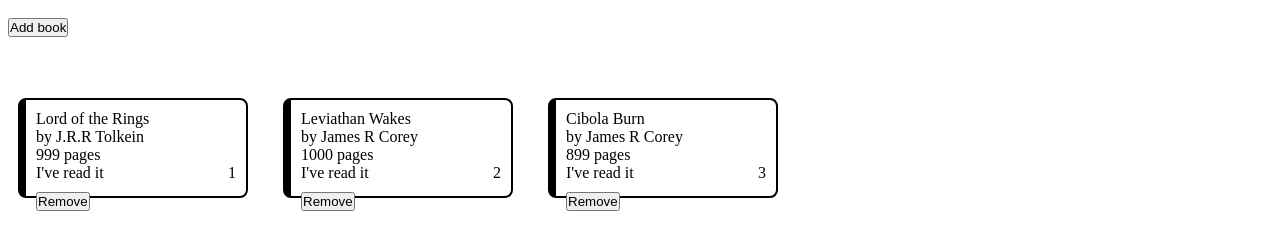
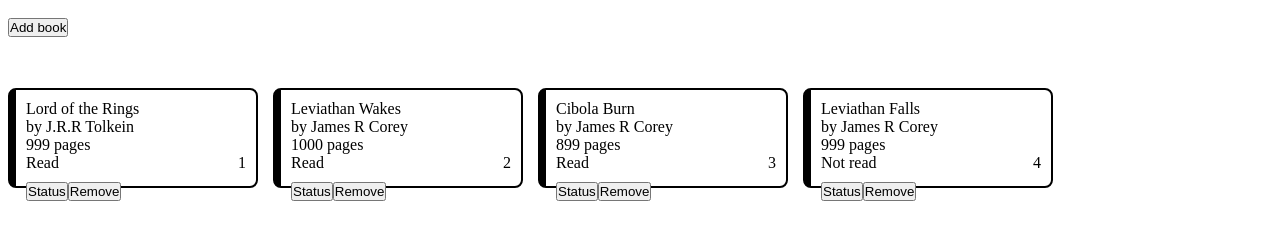
Before and after one commit to Ad-Car/odin-library, a plain HTML site: page index.html in a window 1280 px wide. Drawn offline with Linux system fonts and the light colour scheme.

Commit message:
Implement status button

```diff
--- a/main.js
+++ b/main.js
@@ -23,12 +23,24 @@ function removeBookFromLibrary(bookId) {
 	displayLibrary();
 };
 
+function changeReadStatus(bookId) {
+	console.log(`Toggle status of book ${bookId}`);
+	console.log(myLibrary[bookId-1]);
+	const status = myLibrary[bookId-1].haveRead;
+	console.log(status);
+	myLibrary[bookId-1].haveRead = !status;
+	console.log(myLibrary[bookId-1]);
+	displayLibrary();
+};
+
 book1 = new Book("Lord of the Rings", "J.R.R Tolkein", 999,true);
 addBookToLibrary(book1);
 book2 = new Book("Leviathan Wakes", "James R Corey", 1000, true);
 addBookToLibrary(book2);
 book3 = new Book("Cibola Burn", "James R Corey", 899, true)
 addBookToLibrary(book3);
+book4 = new Book("Leviathan Falls", "James R Corey", 999, false);
+addBookToLibrary(book4);
 
 const addbookButton = document.getElementById("addBookButton");
 const addBookDialog = document.getElementById("addBookDialog");
@@ -41,7 +53,6 @@ window.addEventListener('load', () => {
 addBookButton.addEventListener("click", () => {
 	addBookDialog.showModal();
 });
-
 
 addBookDialog.addEventListener("close", () => {
 	const result = addBookDialog.returnValue;
@@ -78,10 +89,11 @@ function displayLibrary() {
 		const title = document.createElement("p");
 		const author = document.createElement("p");
 		const pages = document.createElement("p");
-		const statusInfo = document.createElement("p");
+		const statusInfo = document.createElement("div");
 		const bookNo = myLibrary.indexOf(book) + 1;
 		const bookNoHolder = document.createElement("span");
 		const deleteButton = document.createElement("button");
+		const toggleButton = document.createElement("button");
 		main.appendChild(card);
 		card.classList.add("card");
 		card.appendChild(title);
@@ -91,18 +103,32 @@ function displayLibrary() {
 		card.appendChild(pages);
 		pages.textContent = `${book.pages} pages`;
 		card.appendChild(statusInfo);
+		card.appendChild(toggleButton);
 		card.appendChild(deleteButton);
+
+		toggleButton.textContent = "Status";
+		toggleButton.id = bookNo;
+		toggleButton.type = "button";
+
 		deleteButton.textContent = "Remove";
 		deleteButton.id = bookNo;
 		deleteButton.type = "button";
+
+		toggleButton.addEventListener("click", function() {
+			const bookId = this.id
+			changeReadStatus(bookId)
+		});
+
 		deleteButton.addEventListener("click", function() {
 			const bookId = this.id
 			removeBookFromLibrary(bookId)
 		});
 		deleteButton.classList.add("delete-button");
-		statusInfo.textContent = (book.haveRead ? "I've read it": "I haven't read yet");
+		statusInfo.textContent = (book.haveRead ? "Read": "Not read");
+/*		statusInfo.appendChild(deleteButton);*/
 		statusInfo.appendChild(bookNoHolder);
 		statusInfo.classList.add("status-info");
+
 		bookNoHolder.textContent = bookNo;
 	};
 };
--- a/styles.css
+++ b/styles.css
@@ -26,13 +26,17 @@ body * {
 }
 
 .card {
-	height: 100px;
+	box-sizing: border-box;
+	height: auto;
 	background-color: cream;
 	border-radius: 8px;
-	margin: 10px;
 	padding: 10px;
 	border: solid 2px;
 	border-left: solid 8px;
+}
+
+button.delete-button {
+	margin: 0px;
 }
 
 .status-info {
```
